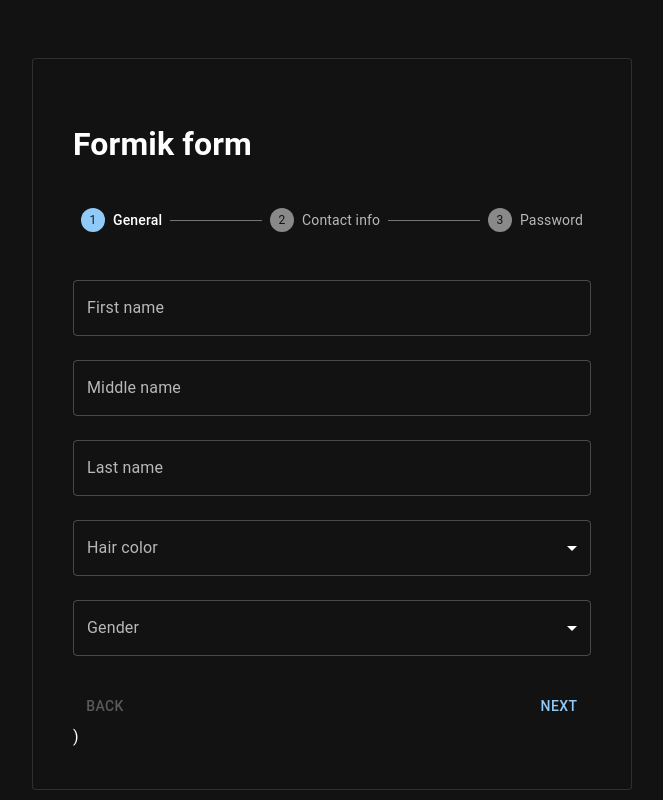
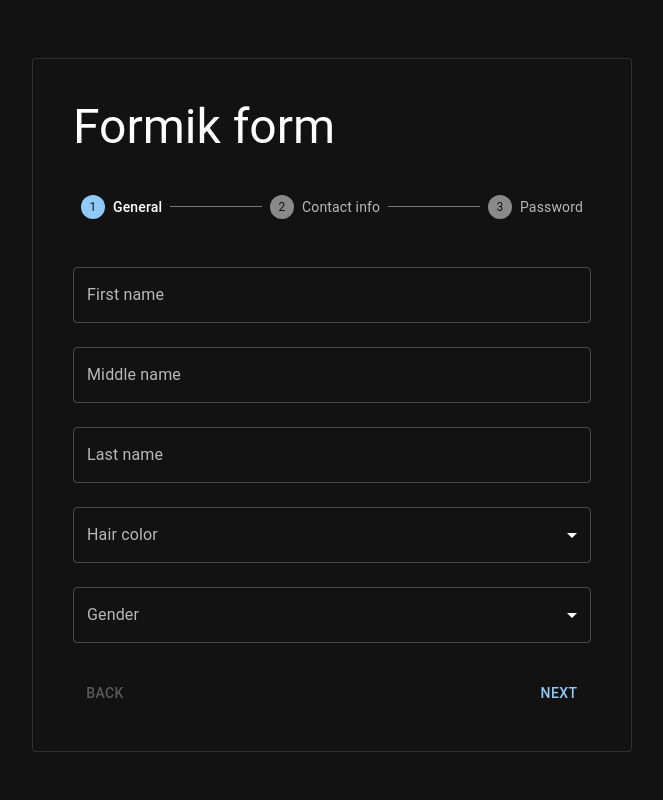
Before and after one commit to ElenaKikiova/formik-form, a React (Create React App) app: page / in a window 1280 px wide. Shown: the whole page, without its empty margins (308-971 px from the left). Built offline with nearby package versions, Linux system fonts and the light colour scheme.

Commit message:
Reset is not working

```diff
--- a/src/App.js
+++ b/src/App.js
@@ -1,6 +1,6 @@
 import './App.scss';
 
-import { Container, Card } from '@mui/material';
+import { Container, Card, Typography } from '@mui/material';
 
 import FormStepper from './Components/FormStepper';
 import FormSteps from './Components/FormSteps';
@@ -10,7 +10,9 @@
   return (
   <Container>
     <Card variant="outlined" className="form">
-      <h1>Formik form</h1>
+      <Typography variant="h3" sx={{ marginBottom: '1rem' }}>
+        Formik form
+      </Typography>
       <FormStepper></FormStepper>
       <FormSteps></FormSteps>
     </Card>
--- a/src/Components/FormStepper.js
+++ b/src/Components/FormStepper.js
@@ -1,67 +1,60 @@
-import { React, useState } from 'react';
+import { React } from 'react';
 import Box from '@mui/material/Box';
 import Stepper from '@mui/material/Stepper';
 import Step from '@mui/material/Step';
 import StepLabel from '@mui/material/StepLabel';
-import Button from '@mui/material/Button';
 import Typography from '@mui/material/Typography';
 
-import { reset } from '../store';
-import { useSelector, useDispatch } from 'react-redux';
+import { useSelector } from 'react-redux';
+
+import FIELDS from '../fields';
 
 
 export default function FormStepper(props) {
-  const dispatch = useDispatch();
 
   // Store state for steps
   const steps = useSelector((store) => store.steps);
   const currentStep = useSelector((store) => store.currentStep);
   const data = useSelector((store) => store.data);
 
-  const handleReset = () => {
-    dispatch(reset());
-  };
 
   // Render stepper
   return (
     <Box sx={{ width: '100%', margin: '2.5rem 0 2rem 0' }}>
-      <Stepper activeStep={currentStep}>
-        {steps.map((label, index) => {
-          const stepProps = {};
-          const labelProps = {};
-
-          if(currentStep > index) {
-            stepProps.completed = true;
-          }
-
-          return (
-            <Step key={label} {...stepProps}>
-              <StepLabel {...labelProps}>{label}</StepLabel>
-            </Step>
-          );
-        })}
-      </Stepper>
       {
         currentStep === steps.length ? (
         <>
-          <Typography sx={{ mt: 2, mb: 1 }}>
+          <Typography variant="h5" sx={{ mt: 2, mb: 1 }}>
             All steps completed. Thank you for signing up!
           </Typography>
           <ul>
             {
               Object.keys(data).map((field) => (
                 data[field] !== "" && field !== "password" ? (
-                  <li>{field} {data[field]}</li>
+                  <li>{FIELDS[field]}: {data[field]}</li>
                 ) : ''
               ))
             }
           </ul>
-          <Box sx={{ display: 'flex', flexDirection: 'row', pt: 2 }}>
-            <Box sx={{ flex: '1 1 auto' }} />
-            <Button onClick={handleReset}>Reset</Button>
-          </Box>
         </>
-        ) : ''
+        ) : (
+          <Stepper activeStep={currentStep}>
+            {steps.map((label, index) => {
+              const stepProps = {};
+              const labelProps = {};
+
+              if(currentStep > index) {
+                stepProps.completed = true;
+              }
+
+              return (
+                <Step key={label} {...stepProps}>
+                  <StepLabel {...labelProps}>{label}</StepLabel>
+                </Step>
+              );
+            })}
+          </Stepper>
+        )
       }
     </Box>
   );
--- a/src/Components/FormSteps.js
+++ b/src/Components/FormSteps.js
@@ -8,9 +8,10 @@
 import { useDispatch, useSelector } from 'react-redux';
 
 import * as Yup from 'yup';
-import { goNext } from '../store';
+import { goNext, goBack, reset } from '../store';
 
 import REGEX from '../regex';
+import FIELDS from '../fields';
 
 export default function FormSteps(props){
   const dispatch = useDispatch();
@@ -18,29 +19,10 @@
   // Store state for steps
   const currentStep = useSelector((store) => store.currentStep);
   const steps = useSelector((store) => store.steps);
+  const data = useSelector((store) => store.data);
 
   // Current values state
   const [values, setValues] = useState({});
-
-  // Initial values for each step
-  const initValues = [
-    {
-      firstName: '',
-      middleName: '',
-      lastName: '',
-      hairColor: '',
-      gender: '',
-    },
-    {
-      phone: '',
-      email: '',
-      address: '',
-    },
-    {
-      password: '',
-      repeatPassword: '',
-    },
-  ]
 
   // Validation schemas for each step
   const validation = [
@@ -84,7 +66,7 @@
   const formik = useFormik({
     // Use initial values and validation depending on step index
     values: values,
-    initialValues: initValues[currentStep],
+    initialValues: data,
     validationSchema: validation[currentStep],
     // Track changes in the fields
     handleChange: (event) => {
@@ -97,13 +79,19 @@
     onSubmit: data => {
       delete data.repeatPassword;
       dispatch(goNext(data));
-      if(currentStep + 1 !== steps.length){
       formik.resetForm({
-          values: initValues[currentStep + 1]
+        values: data
       });
-      }
     },
   });
+
+  const goBackButton = () => {
+    dispatch(goBack());
+  }
+
+  const resetButton = () => {
+    dispatch(reset());
+  };
 
   // Rendering form depending on step index
   const renderForm = () => {
@@ -112,7 +100,7 @@
         return (
           <>
             <TextField fullWidth
-              id="firstName" label="First name" name="firstName"
+              id="firstName" label={FIELDS.firstName} name="firstName"
               variant="outlined" margin="normal"
               value={formik.values.firstName}
               onChange={formik.handleChange}
@@ -120,7 +108,7 @@
               helperText={formik.touched.firstName && formik.errors.firstName}
             />
             <TextField fullWidth
-              id="middleName" label="Middle name" name="middleName"
+              id="middleName" label={FIELDS.middleName} name="middleName"
               variant="outlined" margin="normal"
               value={formik.values.middleName}
               onChange={formik.handleChange}
@@ -128,7 +116,7 @@
               helperText={formik.touched.middleName && formik.errors.middleName}
             />
             <TextField fullWidth
-              id="lastName" label="Last name" name="lastName"
+              id="lastName" label={FIELDS.lastName} name="lastName"
               variant="outlined" margin="normal"
               value={formik.values.lastName}
               onChange={formik.handleChange}
@@ -136,13 +124,13 @@
               helperText={formik.touched.lastName && formik.errors.lastName}
             />
             <FormControl fullWidth margin="normal" >
-              <InputLabel id="gender-select">Hair color</InputLabel>
+              <InputLabel id="gender-select">{FIELDS.hairColor}</InputLabel>
               <Select
                 labelId="hairColor-label"
                 id="hairColor-select"
                 value={formik.values.hairColor}
                 onChange={formik.handleChange("hairColor")}
-                label="Hair color"
+                label={FIELDS.hairColor}
               >
                 <MenuItem value={"Black"}>Black</MenuItem>
                 <MenuItem value={"Brown"}>Brown</MenuItem>
@@ -154,13 +142,13 @@
             </FormControl>
 
             <FormControl fullWidth margin="normal" >
-              <InputLabel id="gender-select">Gender</InputLabel>
+              <InputLabel id="gender-select">{FIELDS.gender}</InputLabel>
               <Select
                 labelId="gender-label"
                 id="gender-select"
                 value={formik.values.gender}
                 onChange={formik.handleChange("gender")}
-                label="Gender"
+                label={FIELDS.gender}
               >
                 <MenuItem value={"Male"}>Male</MenuItem>
                 <MenuItem value={"Female"}>Female</MenuItem>
@@ -174,7 +162,7 @@
         return (
           <>
             <TextField fullWidth
-              id="phone" label="Phone number" name="phone"
+              id="phone" label={FIELDS.phone} name="phone"
               variant="outlined" margin="normal"
               value={formik.values.phone}
               onChange={formik.handleChange}
@@ -182,7 +170,7 @@
               helperText={formik.touched.phone && formik.errors.phone}
             />
             <TextField fullWidth
-              id="email" label="Email" name="email"
+              id="email" label={FIELDS.email} name="email"
               variant="outlined" margin="normal"
               value={formik.values.email}
               onChange={formik.handleChange}
@@ -190,7 +178,7 @@
               helperText={formik.touched.email && formik.errors.email}
             />
             <TextField fullWidth
-              id="address" label="Address" name="address"
+              id="address" label={FIELDS.address} name="address"
               variant="outlined" margin="normal"
               value={formik.values.address}
               onChange={formik.handleChange}
@@ -204,7 +192,7 @@
         return (
           <>
             <TextField fullWidth
-              id="password" label="Password" name="password"
+              id="password" label={FIELDS.password} name="password"
               variant="outlined" type="password" margin="normal"
               value={formik.values.password}
               onChange={formik.handleChange}
@@ -212,7 +200,7 @@
               helperText={formik.touched.password && formik.errors.password}
             />
             <TextField fullWidth
-              id="repeatPassword" label="Repeat password" name="repeatPassword"
+              id="repeatPassword" label={FIELDS.repeatPassword} name="repeatPassword"
               variant="outlined" type="password" margin="normal"
               value={formik.values.repeatPassword}
               onChange={formik.handleChange}
@@ -234,15 +222,20 @@
     >
       <Form onSubmit={formik.handleSubmit}>
         { renderForm() }
+
+        <Box sx={{ display: 'flex', marginTop: '1.5rem', justifyContent: 'space-between' }}>
           {
             currentStep < steps.length ? (
-            <Box sx={{ display: 'flex', marginTop: '1.5rem', justifyContent: 'space-between' }}>
-              <Button type="submit" disabled={currentStep === 0}>BACK</Button>
+              <>
+                <Button onClick={goBackButton} disabled={currentStep === 0}>BACK</Button>
                 <Button type="submit">NEXT</Button>
+              </>
+            )
+            : (
+              <Button onClick={resetButton}>Reset</Button>
+            )
+          }
           </Box>
-          ) : ''
-        }
-      )
       </Form>
     </Formik>
   )
--- /dev/null
+++ b/src/fields.js
@@ -0,0 +1,14 @@
+const FIELDS = {
+    'firstName': 'First name',
+    'middleName': 'Middle name',
+    'lastName': 'Last name',
+    'hairColor': 'Hair color',
+    'gender': 'Gender',
+    'phone': 'Phone number',
+    'email': 'Email',
+    'address': 'Address',
+    'password': 'Password',
+    'repeatPassword': 'Repeat password',
+}
+
+export default FIELDS;
--- a/src/store.js
+++ b/src/store.js
@@ -1,12 +1,25 @@
 import { createSlice, configureStore } from '@reduxjs/toolkit'
+
+const initialState = {
+  steps: ['General', 'Contact info', 'Password'],
+  currentStep: 0,
+  data: {
+    firstName: '',
+    middleName: '',
+    lastName: '',
+    hairColor: '',
+    gender: '',
+    phone: '',
+    email: '',
+    address: '',
+    password: '',
+    repeatPassword: ''
+  },
+};
 
 const formSlice = createSlice({
   name: 'form',
-  initialState: {
-    steps: ['General', 'Contact info', 'Password'],
-    currentStep: 0,
-    data: {}
-  },
+  initialState: initialState,
   reducers: {
     // Saves data and goes to next step
     goNext: (state, newData) => {
@@ -16,11 +29,12 @@
     // Goes back one step
     goBack: (state) => {
       state.currentStep -= 1;
+      console.log(state);
     },
     // Resets data and goes to 1st slide
     reset: (state) => {
       state.currentStep = 0;
-      state.data = {};
+      state.data = initialState.data;
     }
   }
 });
```
Lines whose indentation alone changed are shown as unchanged.
